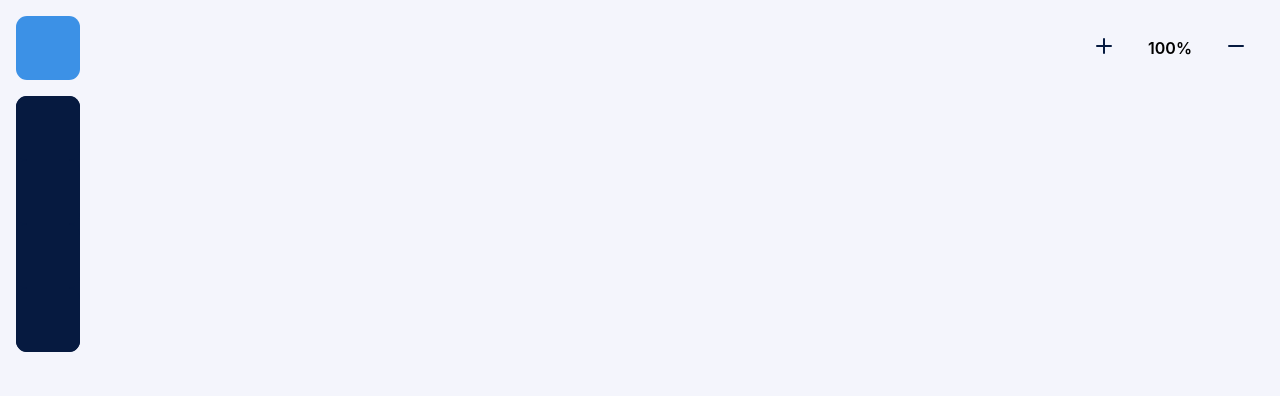
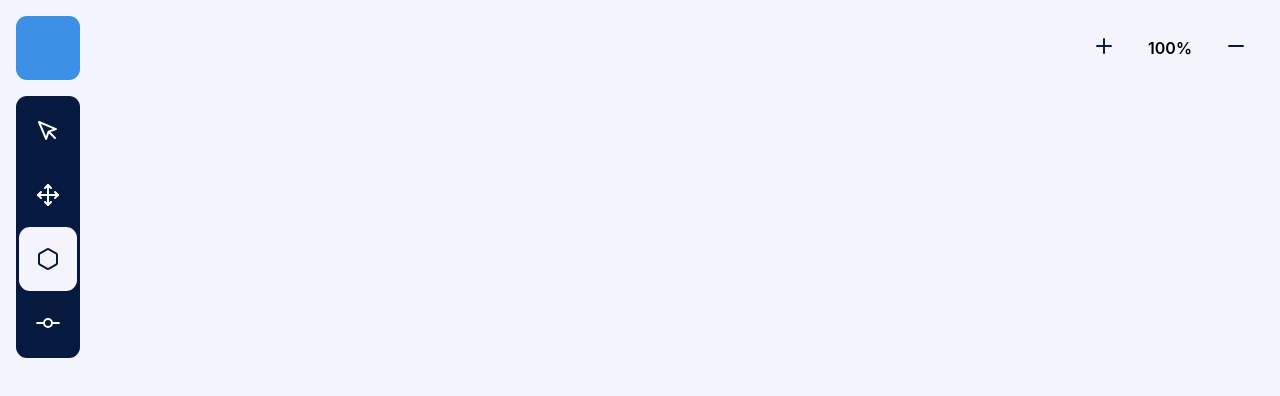
Before and after one commit to JakubK/NgGraphBoard, an Angular app: page / in a window 1280 px wide. Shown: the top 396 px of the page. Built offline with nearby package versions, Linux system fonts and the light colour scheme.

Commit message:
Add basic styling for toolbar

```diff
--- a/src/app/components/toolbar/toolbar.component.html
+++ b/src/app/components/toolbar/toolbar.component.html
@@ -1,8 +1,32 @@
 <aside class="toolbar">
     <div class="toolbar__content">
-        <div class="toolbar__item"></div>
-        <div class="toolbar__item"></div>
-        <div class="toolbar__item"></div>
-        <div class="toolbar__item"></div>
+        <div class="toolbar__item">
+            <svg width="24" height="24" viewBox="0 0 24 24" fill="none" xmlns="http://www.w3.org/2000/svg">
+                <path d="M3 3L10.07 19.97L12.58 12.58L19.97 10.07L3 3Z" stroke="white" stroke-width="2" stroke-linecap="round" stroke-linejoin="round"/>
+                <path d="M13 13L19 19" stroke="white" stroke-width="2" stroke-linecap="round" stroke-linejoin="round"/>
+            </svg>
+        </div>
+        <div class="toolbar__item">
+            <svg width="24" height="24" viewBox="0 0 24 24" fill="none" xmlns="http://www.w3.org/2000/svg">
+                <path d="M5 9L2 12L5 15" stroke="white" stroke-width="2" stroke-linecap="round" stroke-linejoin="round"/>
+                <path d="M9 5L12 2L15 5" stroke="white" stroke-width="2" stroke-linecap="round" stroke-linejoin="round"/>
+                <path d="M15 19L12 22L9 19" stroke="white" stroke-width="2" stroke-linecap="round" stroke-linejoin="round"/>
+                <path d="M19 9L22 12L19 15" stroke="white" stroke-width="2" stroke-linecap="round" stroke-linejoin="round"/>
+                <path d="M2 12H22" stroke="white" stroke-width="2" stroke-linecap="round" stroke-linejoin="round"/>
+                <path d="M12 2V22" stroke="white" stroke-width="2" stroke-linecap="round" stroke-linejoin="round"/>
+            </svg>
+        </div>
+        <div class="toolbar__item toolbar__item--active">
+            <svg width="24" height="24" viewBox="0 0 24 24" fill="none" xmlns="http://www.w3.org/2000/svg">
+                <path d="M21 16V7.99999C20.9996 7.64927 20.9071 7.3048 20.7315 7.00116C20.556 6.69751 20.3037 6.44536 20 6.26999L13 2.26999C12.696 2.09446 12.3511 2.00204 12 2.00204C11.6489 2.00204 11.304 2.09446 11 2.26999L4 6.26999C3.69626 6.44536 3.44398 6.69751 3.26846 7.00116C3.09294 7.3048 3.00036 7.64927 3 7.99999V16C3.00036 16.3507 3.09294 16.6952 3.26846 16.9988C3.44398 17.3025 3.69626 17.5546 4 17.73L11 21.73C11.304 21.9055 11.6489 21.9979 12 21.9979C12.3511 21.9979 12.696 21.9055 13 21.73L20 17.73C20.3037 17.5546 20.556 17.3025 20.7315 16.9988C20.9071 16.6952 20.9996 16.3507 21 16Z" stroke="white" stroke-width="2" stroke-linecap="round" stroke-linejoin="round"/>
+            </svg>
+        </div>
+        <div class="toolbar__item">
+            <svg width="24" height="24" viewBox="0 0 24 24" fill="none" xmlns="http://www.w3.org/2000/svg">
+                <path d="M12 16C14.2091 16 16 14.2091 16 12C16 9.79086 14.2091 8 12 8C9.79086 8 8 9.79086 8 12C8 14.2091 9.79086 16 12 16Z" stroke="white" stroke-width="2" stroke-linecap="round" stroke-linejoin="round"/>
+                <path d="M1.04999 12H6.99999" stroke="white" stroke-width="2" stroke-linecap="round" stroke-linejoin="round"/>
+                <path d="M17.01 12H22.96" stroke="white" stroke-width="2" stroke-linecap="round" stroke-linejoin="round"/>
+            </svg>
+        </div>
     </div>
 </aside>
--- a/src/app/components/toolbar/toolbar.component.scss
+++ b/src/app/components/toolbar/toolbar.component.scss
@@ -6,16 +6,24 @@
         margin-left: 16px;
         background: #061A40;
         border-radius: 11px;
+        padding: 3px;
+        width: 64px;
     }
 
     &__item {
         cursor: pointer;
         background: #061A40;
         border-radius: 11px;
-        width: 64px;
         height: 64px;
-        &:hover {
+        &--active, &:hover {
             background: #F4F5FC;
+            svg, path {
+                stroke: #061A40;
+            }
         }
+
+        display: flex;
+        justify-content: center;
+        align-items: center;
     }
 }
```
